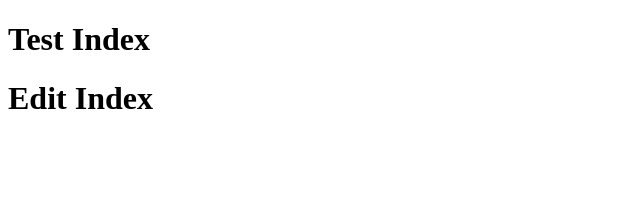
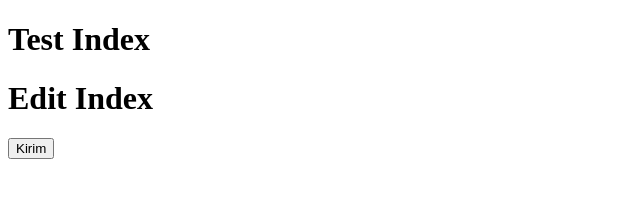
Before and after one commit to ezzalbyd/test-git, a plain HTML site: page index.html in a window 1280 px wide. Shown: the whole page, without its empty margins (0-640 px from the left). Drawn offline with Linux system fonts and the light colour scheme.

Commit message:
penambahan button pada index.html

```diff
--- a/index.html
+++ b/index.html
@@ -10,6 +10,8 @@
 <body>
     <h1>Test Index</h1>
     <h1>Edit Index</h1>
+
+    <button class="submit">Kirim</button>
 </body>
 
 </html>
```
